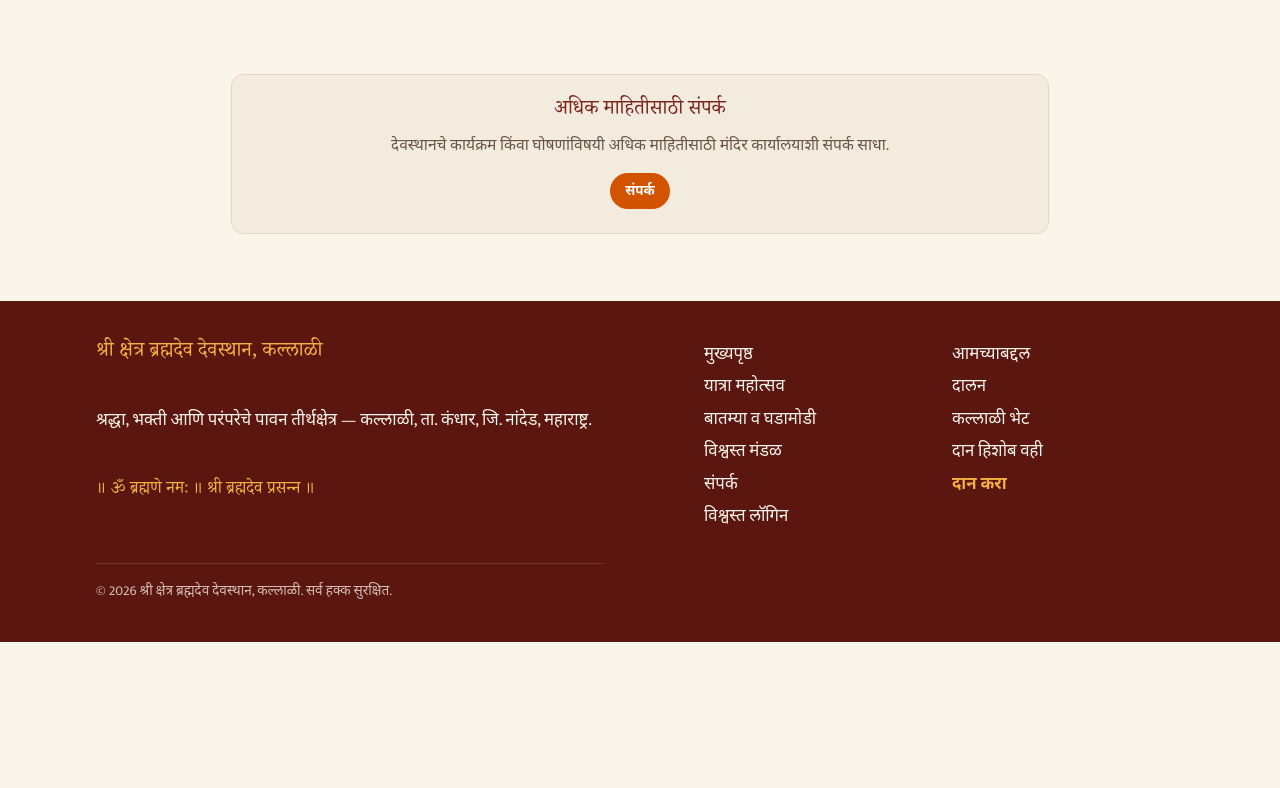
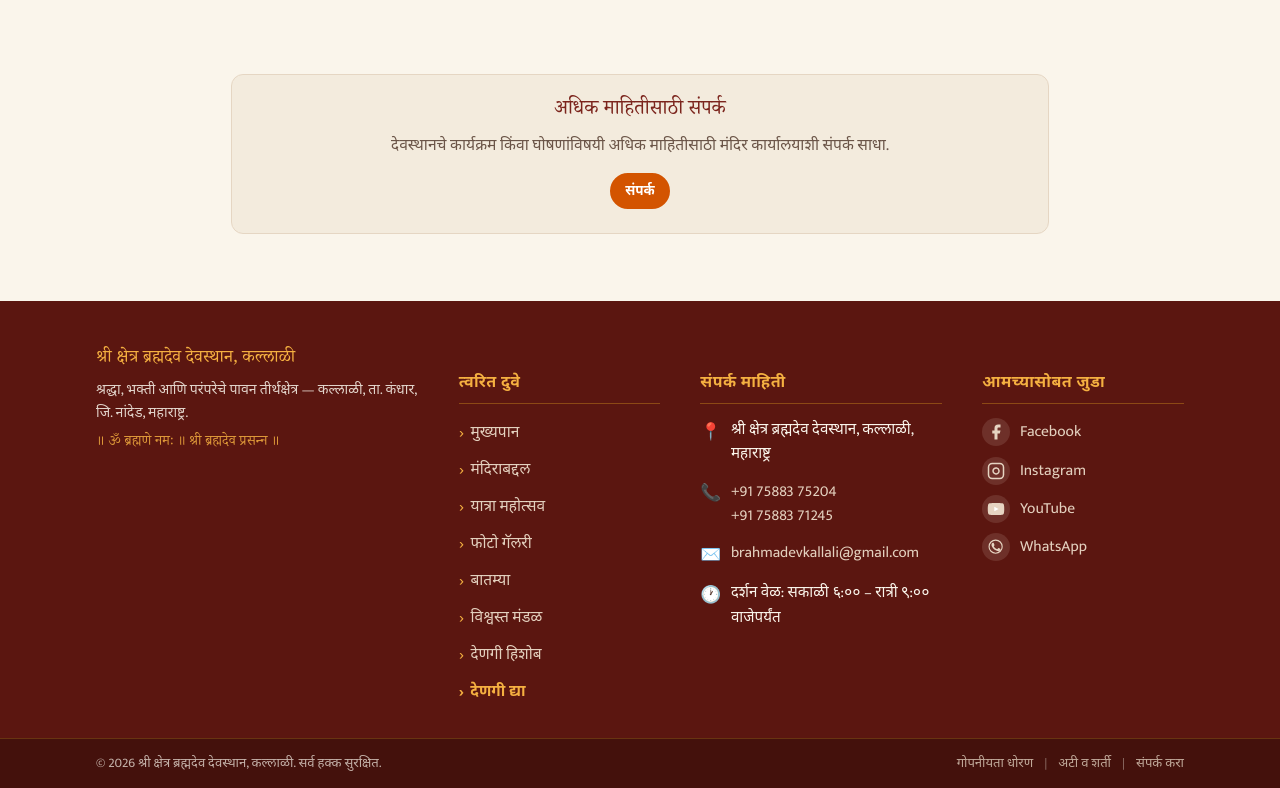
Before and after one commit to lovevarshney2007/brahmadev_kallali, a React (Vite) app in the folder client/: page /news in a window 1280 px wide. Shown: the part 1061-1849 px from the top of the page. Before the commit the page ends 1703 px from the top, so only its background shows below. Built offline with nearby package versions, Linux system fonts and the light colour scheme; no server answers; a web font is replaced by a local one.

Commit message:
feat: redesign footer with 4-column layout, increase nav & footer font sizes

```diff
--- a/client/src/components/Footer.jsx
+++ b/client/src/components/Footer.jsx
@@ -2,33 +2,120 @@ import { Link } from 'react-router-dom';
 import { useSite } from '../SiteContext.jsx';
 
 export default function Footer() {
-  const { t } = useSite();
+  const { t, lang } = useSite();
+  const isMr = lang === 'mr';
 
   return (
     <footer className="site-footer">
-      <div className="wrap">
-        <div className="prose">
+
+      {/* ── Main Footer Grid ── */}
+      <div className="footer-main wrap">
+
+        {/* Column 1 — About / Brand */}
+        <div className="footer-col footer-brand">
           <h3>{t.brandFull}</h3>
           <p>{t.footer.desc}</p>
-          <p lang="mr" style={{ fontFamily: 'var(--display)', color: 'var(--gold-bright)' }}>
+          <p lang="mr" style={{ fontFamily: 'var(--display)', color: 'var(--gold-bright)', marginTop: '0.5rem' }}>
             {t.footer.mantra}
           </p>
         </div>
-        <ul>
-          <li><Link to="/">{t.footer.home}</Link></li>
-          <li><Link to="/#about">{t.footer.about}</Link></li>
-          <li><Link to="/yatra">{t.footer.yatra}</Link></li>
-          <li><Link to="/gallery">{t.footer.gallery}</Link></li>
-          <li><Link to="/news">{t.footer.news}</Link></li>
-          <li><Link to="/#visit">{t.footer.visit}</Link></li>
-          <li><Link to="/committee">{t.footer.committee}</Link></li>
-          <li><Link to="/ledger">{t.footer.ledger}</Link></li>
-          <li><Link to="/#contact">{t.footer.contact}</Link></li>
-          <li><Link to="/donate" style={{ color: 'var(--gold-bright)', fontWeight: 600 }}>{t.footer.donate}</Link></li>
-          <li><Link to="/admin">{t.footer.trustLogin}</Link></li>
-        </ul>
-        <p className="copyline">© {new Date().getFullYear()} {t.footer.copyright}</p>
+
+        {/* Column 2 — Quick Links */}
+        <div className="footer-col">
+          <h4 className="footer-col-title">{isMr ? 'त्वरित दुवे' : 'Quick Links'}</h4>
+          <ul className="footer-links">
+            <li><Link to="/">{isMr ? 'मुख्यपान' : 'Home'}</Link></li>
+            <li><Link to="/#about">{isMr ? 'मंदिराबद्दल' : 'About Temple'}</Link></li>
+            <li><Link to="/yatra">{isMr ? 'यात्रा महोत्सव' : 'Yatra Mahotsav'}</Link></li>
+            <li><Link to="/gallery">{isMr ? 'फोटो गॅलरी' : 'Gallery'}</Link></li>
+            <li><Link to="/news">{isMr ? 'बातम्या' : 'News'}</Link></li>
+            <li><Link to="/committee">{isMr ? 'विश्वस्त मंडळ' : 'Committee'}</Link></li>
+            <li><Link to="/ledger">{isMr ? 'देणगी हिशोब' : 'Daan Ledger'}</Link></li>
+            <li><Link to="/donate" style={{ color: 'var(--gold-bright)', fontWeight: 600 }}>{isMr ? 'देणगी द्या' : 'Donate'}</Link></li>
+          </ul>
+        </div>
+
+        {/* Column 3 — Contact Information */}
+        <div className="footer-col">
+          <h4 className="footer-col-title">{isMr ? 'संपर्क माहिती' : 'Contact Information'}</h4>
+          <ul className="footer-contact-list">
+            <li>
+              <span className="fc-icon">📍</span>
+              <span>{isMr ? 'श्री क्षेत्र ब्रह्मदेव देवस्थान, कल्लाळी, महाराष्ट्र' : 'Shri Kshetra Brahmadev Devasthan, Kallali, Maharashtra'}</span>
+            </li>
+            <li>
+              <span className="fc-icon">📞</span>
+              <span>
+                <a href="tel:+917588375204">+91 75883 75204</a><br />
+                <a href="tel:+917588371245">+91 75883 71245</a>
+              </span>
+            </li>
+            <li>
+              <span className="fc-icon">✉️</span>
+              <span><a href="mailto:brahmadevkallali@gmail.com">brahmadevkallali@gmail.com</a></span>
+            </li>
+            <li>
+              <span className="fc-icon">🕐</span>
+              <span>{isMr ? 'दर्शन वेळ: सकाळी ६:०० – रात्री ९:०० वाजेपर्यंत' : 'Darshan: 6:00 AM – 9:00 PM'}</span>
+            </li>
+          </ul>
+        </div>
+
+        {/* Column 4 — Follow Us */}
+        <div className="footer-col">
+          <h4 className="footer-col-title">{isMr ? 'आमच्यासोबत जुडा' : 'Follow Us On'}</h4>
+          <ul className="footer-social">
+            <li>
+              <a href="https://www.facebook.com" target="_blank" rel="noopener noreferrer">
+                <span className="social-icon">
+                  <svg width="18" height="18" viewBox="0 0 24 24" fill="currentColor"><path d="M18 2h-3a5 5 0 0 0-5 5v3H7v4h3v8h4v-8h3l1-4h-4V7a1 1 0 0 1 1-1h3z"/></svg>
+                </span>
+                Facebook
+              </a>
+            </li>
+            <li>
+              <a href="https://www.instagram.com" target="_blank" rel="noopener noreferrer">
+                <span className="social-icon">
+                  <svg width="18" height="18" viewBox="0 0 24 24" fill="none" stroke="currentColor" strokeWidth="2"><rect x="2" y="2" width="20" height="20" rx="5" ry="5"/><path d="M16 11.37A4 4 0 1 1 12.63 8 4 4 0 0 1 16 11.37z"/><line x1="17.5" y1="6.5" x2="17.51" y2="6.5"/></svg>
+                </span>
+                Instagram
+              </a>
+            </li>
+            <li>
+              <a href="https://www.youtube.com" target="_blank" rel="noopener noreferrer">
+                <span className="social-icon">
+                  <svg width="18" height="18" viewBox="0 0 24 24" fill="currentColor"><path d="M22.54 6.42a2.78 2.78 0 0 0-1.95-1.96C18.88 4 12 4 12 4s-6.88 0-8.59.46A2.78 2.78 0 0 0 1.46 6.42 29 29 0 0 0 1 12a29 29 0 0 0 .46 5.58A2.78 2.78 0 0 0 3.41 19.6C5.12 20 12 20 12 20s6.88 0 8.59-.4a2.78 2.78 0 0 0 1.95-1.95A29 29 0 0 0 23 12a29 29 0 0 0-.46-5.58z"/><polygon points="9.75 15.02 15.5 12 9.75 8.98 9.75 15.02" fill="white"/></svg>
+                </span>
+                YouTube
+              </a>
+            </li>
+            <li>
+              <a href="https://wa.me/917588375204" target="_blank" rel="noopener noreferrer">
+                <span className="social-icon">
+                  <svg width="18" height="18" viewBox="0 0 24 24" fill="currentColor"><path d="M17.472 14.382c-.297-.149-1.758-.867-2.03-.967-.273-.099-.471-.148-.67.15-.197.297-.767.966-.94 1.164-.173.199-.347.223-.644.075-.297-.15-1.255-.463-2.39-1.475-.883-.788-1.48-1.761-1.653-2.059-.173-.297-.018-.458.13-.606.134-.133.298-.347.446-.52.149-.174.198-.298.298-.497.099-.198.05-.371-.025-.52-.075-.149-.669-1.612-.916-2.207-.242-.579-.487-.5-.669-.51-.173-.008-.371-.01-.57-.01-.198 0-.52.074-.792.372-.272.297-1.04 1.016-1.04 2.479 0 1.462 1.065 2.875 1.213 3.074.149.198 2.096 3.2 5.077 4.487.709.306 1.262.489 1.694.625.712.227 1.36.195 1.871.118.571-.085 1.758-.719 2.006-1.413.248-.694.248-1.289.173-1.413-.074-.124-.272-.198-.57-.347z"/><path d="M11.5 2a9.5 9.5 0 1 0 9.5 9.5A9.51 9.51 0 0 0 11.5 2zm0 17.5a8 8 0 1 1 8-8 8 8 0 0 1-8 8z"/></svg>
+                </span>
+                WhatsApp
+              </a>
+            </li>
+          </ul>
+        </div>
+
       </div>
+
+      {/* ── Bottom Bar ── */}
+      <div className="footer-bottom">
+        <div className="wrap footer-bottom-inner">
+          <p className="footer-copy">© {new Date().getFullYear()} {t.footer.copyright}</p>
+          <nav className="footer-legal-links" aria-label="Legal links">
+            <Link to="/privacy-policy">{isMr ? 'गोपनीयता धोरण' : 'Privacy Policy'}</Link>
+            <span aria-hidden="true">|</span>
+            <Link to="/terms">{isMr ? 'अटी व शर्ती' : 'Terms & Conditions'}</Link>
+            <span aria-hidden="true">|</span>
+            <Link to="/#contact">{isMr ? 'संपर्क करा' : 'Contact Us'}</Link>
+          </nav>
+        </div>
+      </div>
+
     </footer>
   );
 }
--- a/client/src/styles.css
+++ b/client/src/styles.css
@@ -66,7 +66,7 @@ a{color:var(--cta)}
 /* Nav list */
 .site-nav{display:flex;align-items:center}
 .site-nav ul.nav-list{list-style:none;margin:0;padding:0;display:flex;gap:clamp(.35rem, .75vw, .85rem);align-items:center;flex-wrap:nowrap}
-.site-nav a{color:var(--on-dark);text-decoration:none;font-size:clamp(.8rem, .85vw, .88rem);font-weight:500;white-space:nowrap;flex-shrink:0;transition:color .15s}
+.site-nav a{color:var(--on-dark);text-decoration:none;font-size:clamp(.9rem, 1vw, 1rem);font-weight:500;white-space:nowrap;flex-shrink:0;transition:color .15s}
 .site-nav a:hover,.site-nav a.active{color:var(--gold-bright)}
 
 /* Dropdown */
@@ -834,10 +834,7 @@ section{scroll-margin-top:70px}
   .gal-empty h3 { font-size: 1.2rem; }
   .gal-empty p { font-size: .9rem; }
 
-  /* Footer */
-  .site-footer .wrap { padding-block: 2rem; gap: 1.5rem; }
-  .site-footer ul { grid-template-columns: 1fr; gap: .5rem; }
-  .site-footer .copyline { font-size: .8rem; }
+  /* Footer mobile - handled by new footer CSS */
 }
 
 .tablebox{overflow-x:auto;background:var(--card);border:1px solid var(--line);border-radius:12px;-webkit-overflow-scrolling:touch}
@@ -1017,15 +1014,53 @@ tr.voided td{opacity:.55;text-decoration:line-through}
 .contact dt{color:var(--muted);font-size:.92rem}
 .contact dd{margin:0;overflow-wrap:anywhere}
 
+/* ── FOOTER REDESIGN ─────────────────────────── */
 .site-footer{background:var(--maroon-2);color:var(--on-dark);padding-bottom:env(safe-area-inset-bottom,0px)}
-.site-footer .wrap{padding-block:2.5rem;display:grid;grid-template-columns:1.2fr 1fr;gap:2rem}
-.site-footer .wrap>*{min-width:0}
-.site-footer h3{color:var(--gold-bright)}
-.site-footer ul{list-style:none;margin:0;padding:0;display:grid;grid-template-columns:1fr 1fr;gap:.3rem 1rem}
-.site-footer a{color:var(--on-dark);text-decoration:none}
+.site-footer a{color:rgba(251,241,221,.85);text-decoration:none;transition:color .15s}
 .site-footer a:hover{color:var(--gold-bright)}
-.site-footer .copyline{grid-column:1/-1;border-top:1px solid rgba(251,241,221,.18);padding-top:1rem;font-size:.85rem;opacity:.75}
-@media (max-width:640px){.site-footer .wrap{grid-template-columns:1fr}}
+
+/* Main footer grid */
+.footer-main{padding-block:3rem 2rem;display:grid;grid-template-columns:1.6fr 1fr 1.2fr 1fr;gap:2.5rem;align-items:start}
+.footer-main>*{min-width:0}
+
+/* Brand col */
+.footer-brand h3{color:var(--gold-bright);font-size:1.1rem;margin-bottom:.6rem}
+.footer-brand p{font-size:.88rem;opacity:.85;line-height:1.6}
+
+/* Column titles */
+.footer-col-title{color:var(--gold-bright);font-size:1rem;font-weight:700;margin-bottom:.9rem;padding-bottom:.4rem;border-bottom:1px solid rgba(251,191,36,.3);letter-spacing:.03em}
+
+/* Quick links */
+.footer-links{list-style:none;margin:0;padding:0;display:flex;flex-direction:column;gap:.5rem}
+.footer-links li a{font-size:.97rem;display:flex;align-items:center;gap:.4rem}
+.footer-links li a::before{content:'›';color:var(--gold-bright);font-size:1.1rem}
+
+/* Contact list */
+.footer-contact-list{list-style:none;margin:0;padding:0;display:flex;flex-direction:column;gap:.8rem}
+.footer-contact-list li{display:flex;gap:.6rem;font-size:.95rem;line-height:1.6}
+.fc-icon{flex-shrink:0;font-size:1.05rem;margin-top:.05rem}
+
+/* Social links */
+.footer-social{list-style:none;margin:0;padding:0;display:flex;flex-direction:column;gap:.65rem}
+.footer-social a{display:flex;align-items:center;gap:.6rem;font-size:.97rem}
+.social-icon{display:flex;align-items:center;justify-content:center;width:28px;height:28px;background:rgba(251,241,221,.12);border-radius:50%;flex-shrink:0;transition:background .2s}
+.footer-social a:hover .social-icon{background:var(--gold-bright);color:var(--maroon-2)}
+
+/* Bottom bar */
+.footer-bottom{background:rgba(0,0,0,.25);border-top:1px solid rgba(251,191,36,.2)}
+.footer-bottom-inner{padding-block:.85rem;display:flex;justify-content:space-between;align-items:center;flex-wrap:wrap;gap:.5rem}
+.footer-copy{font-size:.82rem;opacity:.7;margin:0}
+.footer-legal-links{display:flex;align-items:center;gap:.7rem;flex-wrap:wrap}
+.footer-legal-links a{font-size:.82rem;opacity:.8;transition:opacity .15s}
+.footer-legal-links a:hover{opacity:1;color:var(--gold-bright)}
+.footer-legal-links span{opacity:.4;font-size:.75rem}
+
+/* Responsive */
+@media (max-width:900px){.footer-main{grid-template-columns:1fr 1fr;gap:2rem}}
+@media (max-width:600px){
+  .footer-main{grid-template-columns:1fr;gap:1.5rem;padding-block:2rem 1.5rem}
+  .footer-bottom-inner{flex-direction:column;text-align:center}
+}
 
 /* ── Gallery page redesign ─────────────────────────── */
 .gal-hero{background:linear-gradient(135deg,var(--maroon-2) 0%,var(--maroon) 100%);color:var(--on-dark);padding:3rem 0 2.5rem}
```
